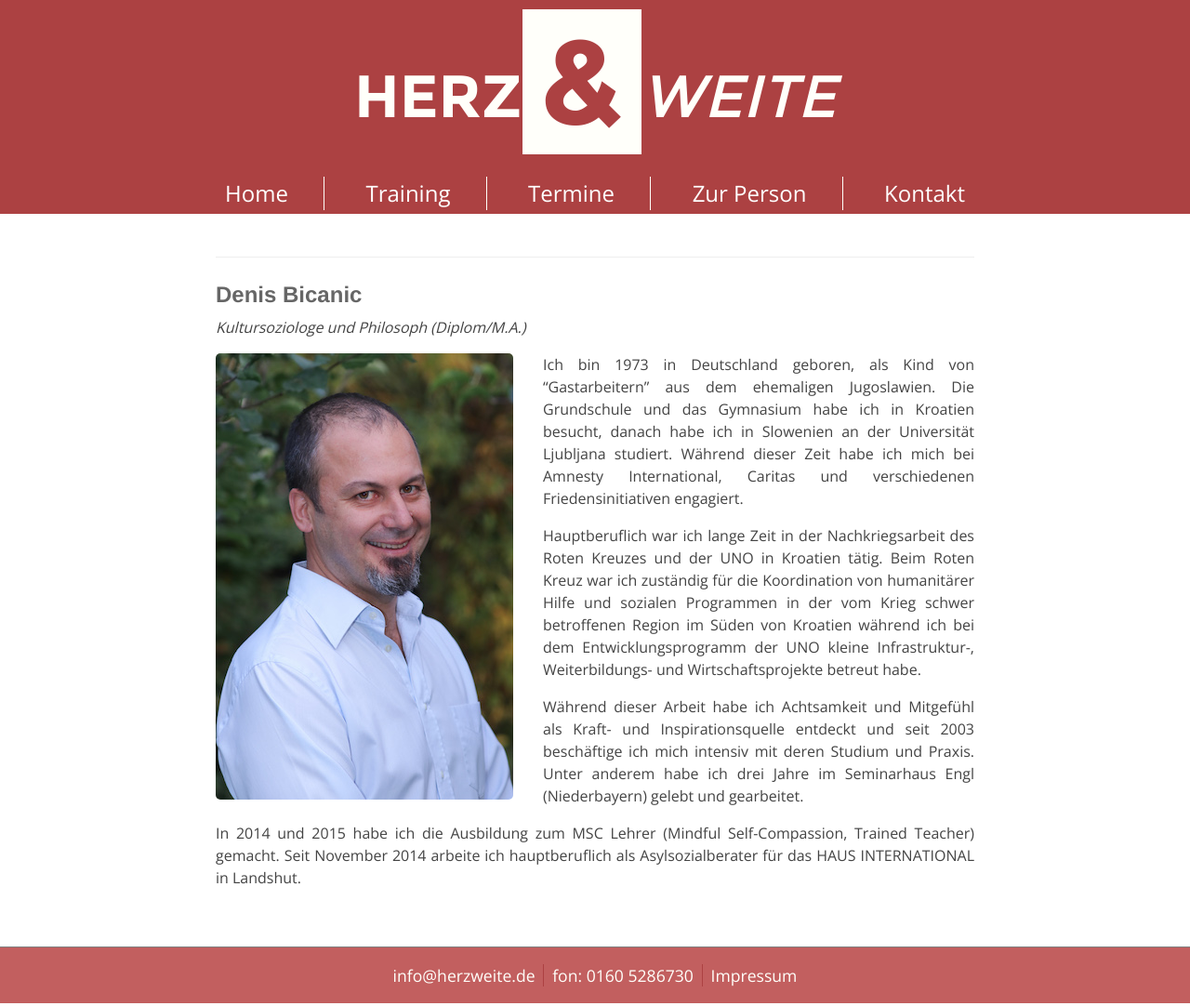
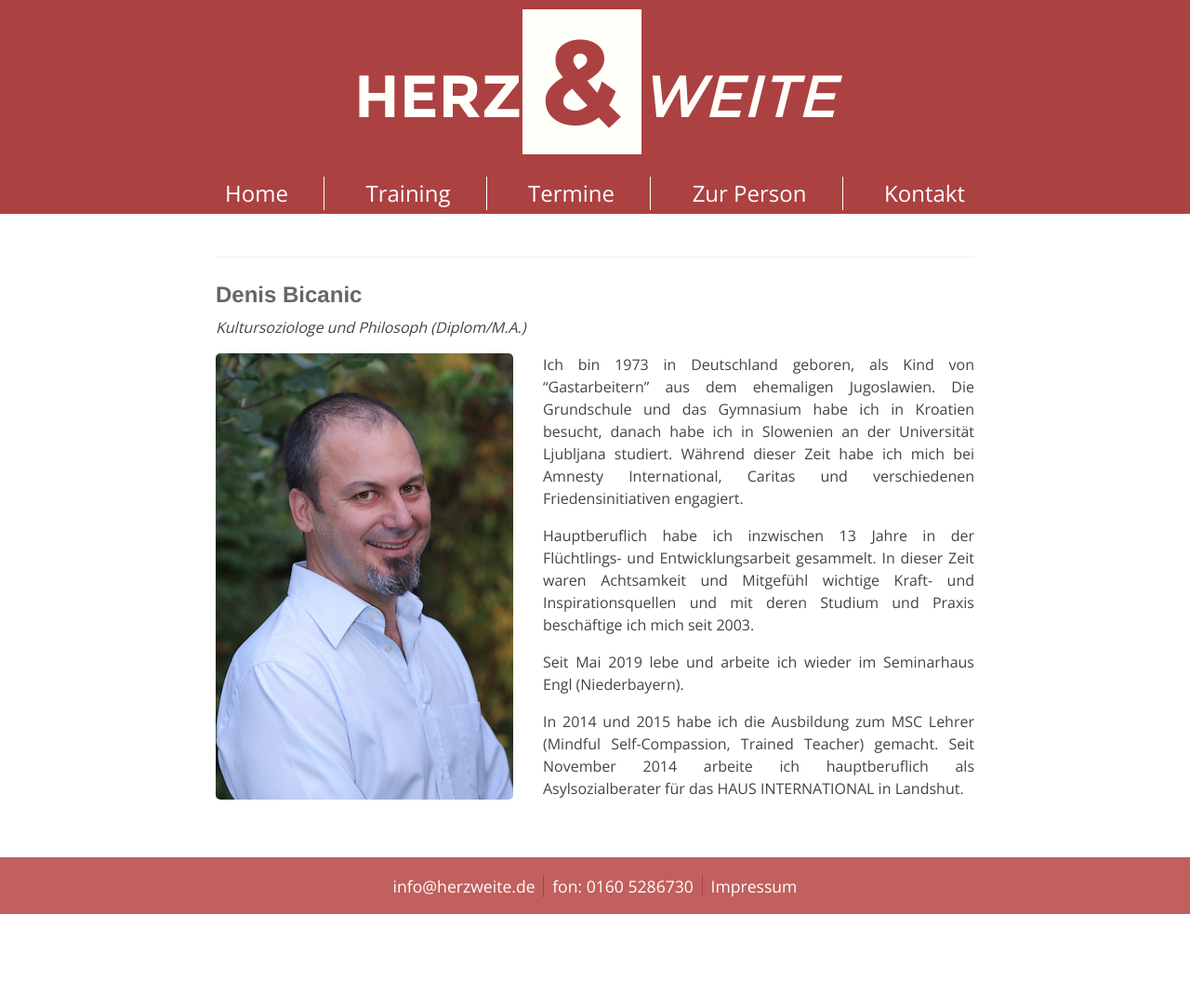
Before and after one commit to herzweite/herzweite.github.io, a Jekyll site: the page built from zur-person.md, in a window 1280 px wide. Shown: the whole page at 93% size. Built offline with Jekyll 4.4.1, drawn with Linux system fonts in a browser that asks for light colours; our own code applies the rules of GitHub Pages for plain Markdown files; after the commit the page ends 986 px from its top, so only the background shows below that.

Commit message:
Update zur-person.md

```diff
--- a/zur-person.md
+++ b/zur-person.md
@@ -7,8 +7,8 @@
 
 Ich bin 1973 in Deutschland geboren, als Kind von "Gastarbeitern" aus dem ehemaligen Jugoslawien. Die Grundschule und das Gymnasium habe ich in Kroatien besucht, danach habe ich in Slowenien an der Universität Ljubljana studiert. Während dieser Zeit habe ich mich bei Amnesty International, Caritas und verschiedenen Friedensinitiativen engagiert.
 
-Hauptberuflich war ich lange Zeit in der Nachkriegsarbeit des Roten Kreuzes und der UNO in Kroatien tätig. Beim Roten Kreuz war ich zuständig für die Koordination von humanitärer Hilfe und sozialen Programmen in der vom Krieg schwer betroffenen Region im Süden von Kroatien während ich bei dem Entwicklungsprogramm der UNO kleine Infrastruktur-, Weiterbildungs- und Wirtschaftsprojekte betreut habe.
+Hauptberuflich habe ich inzwischen 13 Jahre in der Flüchtlings- und Entwicklungsarbeit gesammelt. In dieser Zeit waren Achtsamkeit und Mitgefühl wichtige Kraft- und Inspirationsquellen und mit deren Studium und Praxis beschäftige ich mich seit 2003.
 
-Während dieser Arbeit habe ich Achtsamkeit und Mitgefühl als Kraft- und Inspirationsquelle entdeckt und seit 2003 beschäftige ich mich intensiv mit deren Studium und Praxis. Unter anderem habe ich drei Jahre im Seminarhaus Engl (Niederbayern) gelebt und gearbeitet.
+Seit Mai 2019 lebe und arbeite ich wieder im Seminarhaus Engl (Niederbayern).
 
 In 2014 und 2015 habe ich die Ausbildung zum MSC Lehrer (Mindful Self-Compassion, Trained Teacher) gemacht. Seit November 2014 arbeite ich hauptberuflich als Asylsozialberater für das HAUS INTERNATIONAL in Landshut.
```
